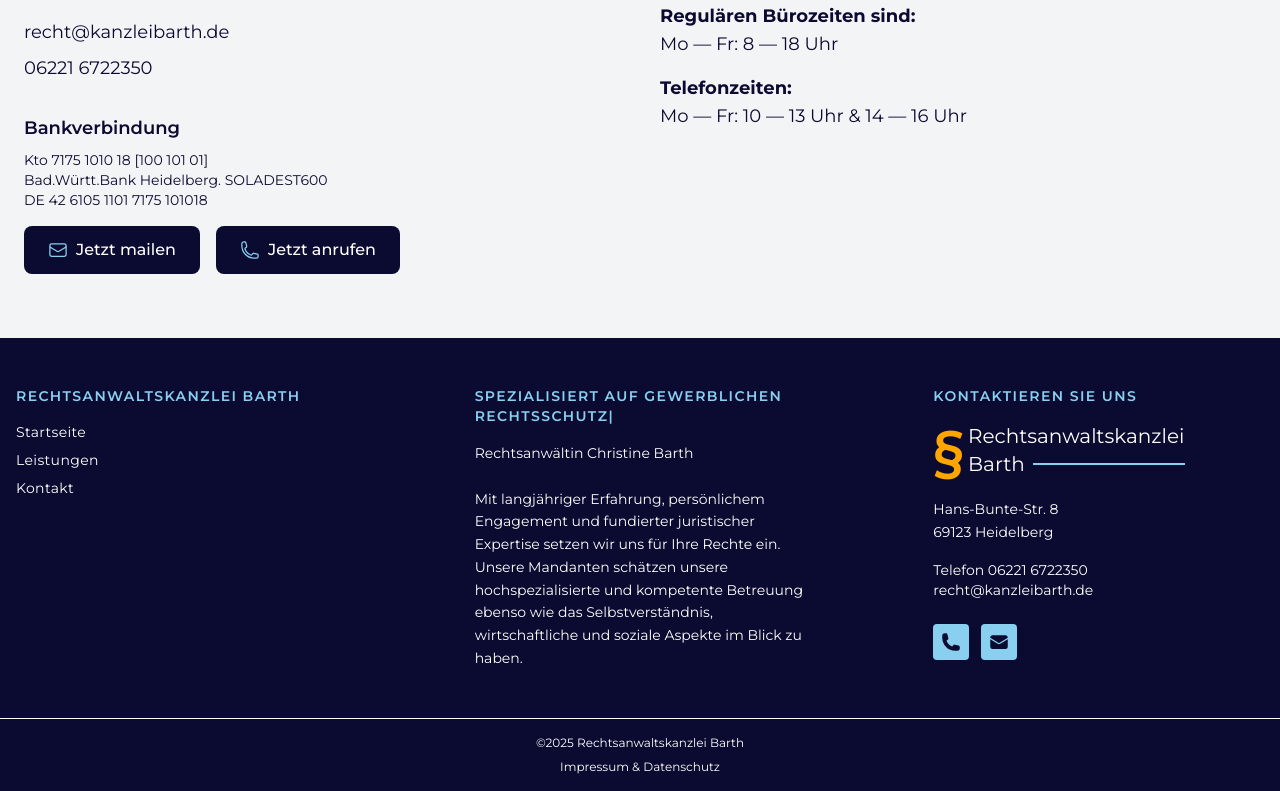
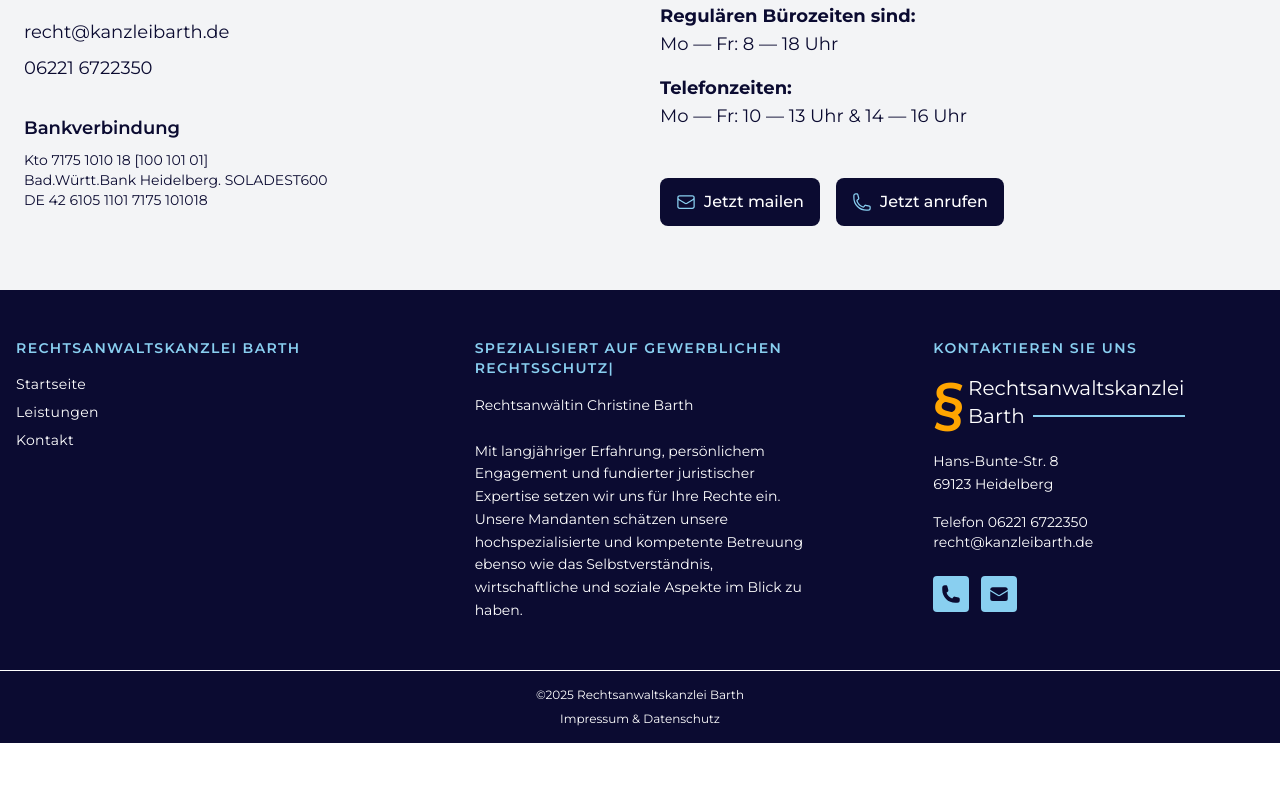
Before and after one commit to AbdallahAbdul-Latif/barth, a Next.js app: page /kontakt in a window 1280 px wide. Shown: the part 782-1573 px from the top of the page. After the commit the page ends 1525 px from the top, so only its background shows below. Built offline with nearby package versions, Linux system fonts and the light colour scheme.

Commit message:
minor fix

```diff
--- a/src/app/components/Kontakt.tsx
+++ b/src/app/components/Kontakt.tsx
@@ -121,13 +121,13 @@
               Mo — Fr: 10 — 13 Uhr & 14 — 16 Uhr
             </div>
 
-            {/* Buttons for large screens */}
-            <div className="hidden md:flex flex-nowrap gap-4 mt-4">
+            {/* Unified responsive buttons */}
+            <div className="flex flex-wrap justify-start gap-4 mt-4 [&>a]:flex-1 sm:[&>a]:flex-none">
               <a
                 ref={mailButtonRef}
                 href="mailto:recht@kanzleibarth.de"
                 className={clsx(
-                  'whitespace-nowrap group inline-flex items-center gap-2 bg-primary text-white px-6 py-3 rounded-lg font-medium hover:bg-secondary hover:text-primary transition-colors opacity-0',
+                  'whitespace-nowrap group inline-flex items-center justify-center gap-2 bg-primary text-white px-4 py-3 rounded-lg font-medium hover:bg-secondary hover:text-primary transition-colors opacity-0 min-w-[130px]',
                   mailInView && 'animate-fade-left'
                 )}
               >
@@ -138,7 +138,7 @@
                 ref={callButtonRef}
                 href="tel:+4962216722350"
                 className={clsx(
-                  'whitespace-nowrap group inline-flex items-center gap-2 bg-primary text-white px-6 py-3 rounded-lg font-medium hover:bg-secondary hover:text-primary transition-colors opacity-0',
+                  'whitespace-nowrap group inline-flex items-center justify-center gap-2 bg-primary text-white px-4 py-3 rounded-lg font-medium hover:bg-secondary hover:text-primary transition-colors opacity-0 min-w-[130px]',
                   callInView && 'animate-fade-right'
                 )}
               >
@@ -146,34 +146,9 @@
                 Jetzt anrufen
               </a>
             </div>
+
           </div>
         </div>
-
-        {/* Buttons for small screens */}
-        <div className="flex justify-center lg:justify-start gap-4">
-                <a
-                  ref={mailButtonRef}
-                  href="mailto:latif_abdallah@icloud.com"
-                  className={clsx(
-                    'whitespace-nowrap group inline-flex items-center gap-2 bg-primary text-white px-6 py-3 rounded-lg font-medium hover:bg-secondary hover:text-primary transition-colors opacity-0 delay-button',
-                    mailInView && 'animate-fade-left'
-                  )}
-                >
-                  <EnvelopeIcon className="h-5 w-5 text-secondary group-hover:text-primary transition-colors" />
-                  Jetzt mailen
-                </a>
-                <a
-                  ref={callButtonRef}
-                  href="tel:+4962216722350"
-                  className={clsx(
-                    'whitespace-nowrap group inline-flex items-center gap-2 bg-primary text-white px-6 py-3 rounded-lg font-medium hover:bg-secondary hover:text-primary transition-colors opacity-0 delay-button',
-                    callInView && 'animate-fade-right'
-                  )}
-                >
-                  <PhoneIcon className="h-5 w-5 text-secondary group-hover:text-primary transition-colors" />
-                  Jetzt anrufen
-                </a>
-          </div>
       </div>
     </section>
   )
```
